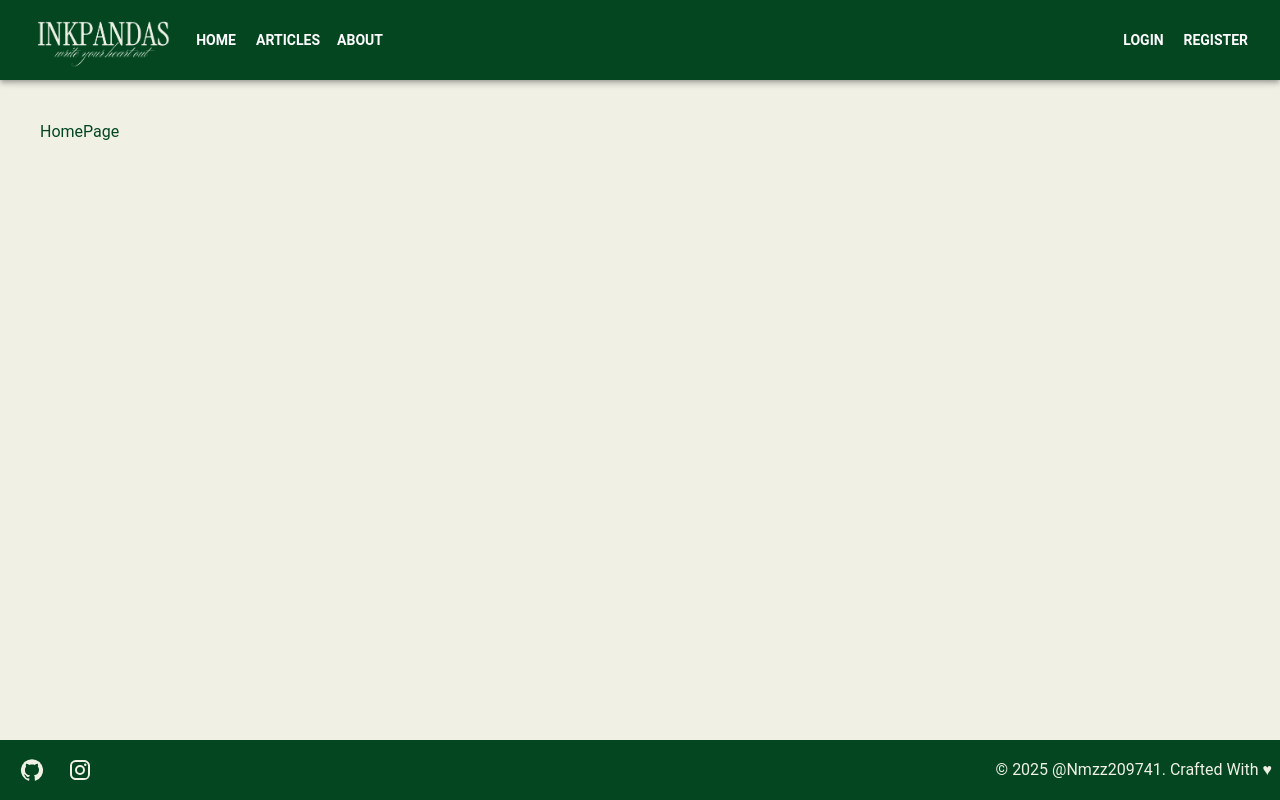
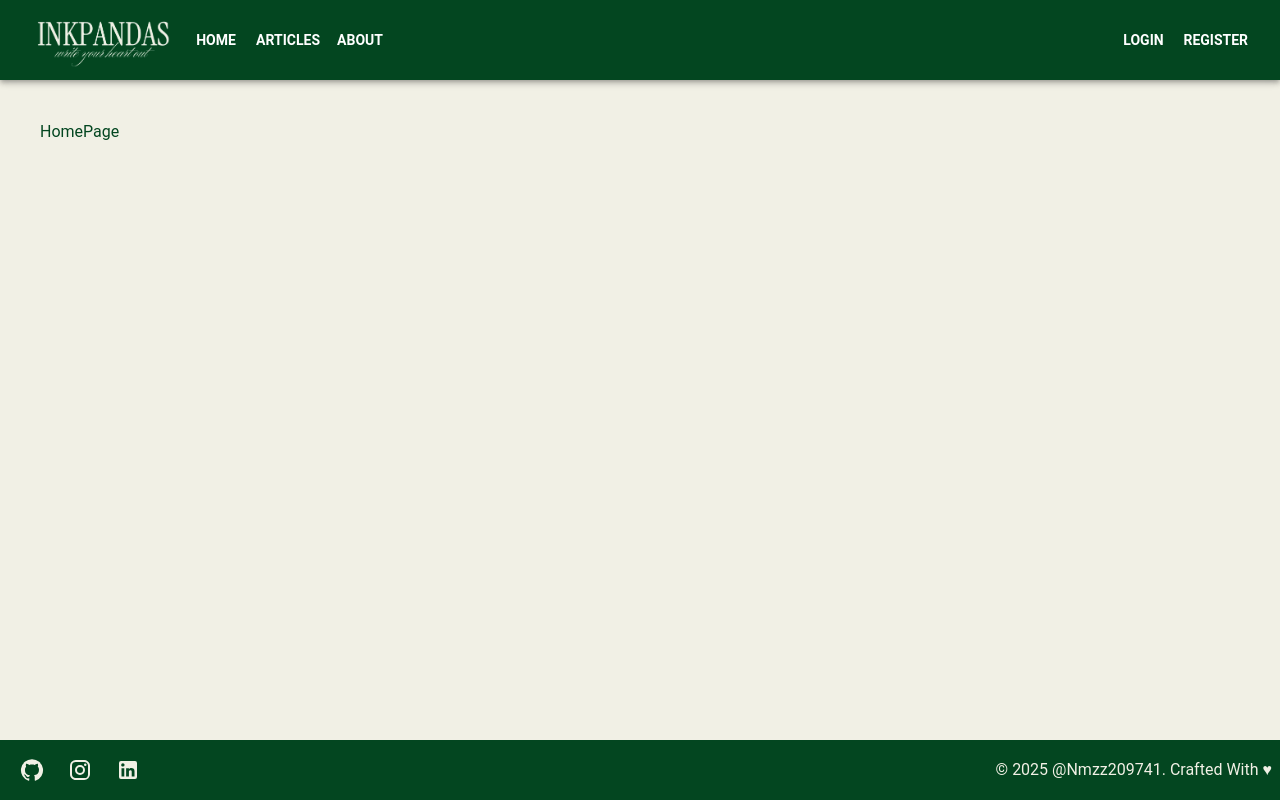
Before and after one commit to nmzz209741/inkpandas, a React (Vite) app in the folder frontend/: page / in a window 1280 px wide. Built offline with nearby package versions, Linux system fonts and the light colour scheme.

Commit message:
fix(footer): fix footer links

```diff
--- a/frontend/src/configs/constants.jsx
+++ b/frontend/src/configs/constants.jsx
@@ -1,16 +1,22 @@
-import { Instagram, GitHub } from "@mui/icons-material";
+import { Instagram, GitHub, LinkedIn } from "@mui/icons-material";
 
 export const SOCIAL_MEDIA = [
   {
     id: 1,
     name: "GitHub",
-    url: "https://www.instagram.com/shreeti_nmzz/",
+    url: "https://github.com/nmzz209741",
     icon: <GitHub />,
   },
   {
     id: 2,
     name: "Instagram",
-    url: "https://github.com/nmzz209741",
+    url: "https://www.instagram.com/shreeti_nmzz/",
     icon: <Instagram />,
   },
+  {
+    id: 3,
+    name: "LinkedIn",
+    url: "https://www.linkedin.com/in/shreetishrestha",
+    icon: <LinkedIn />,
+  },
 ];
```
